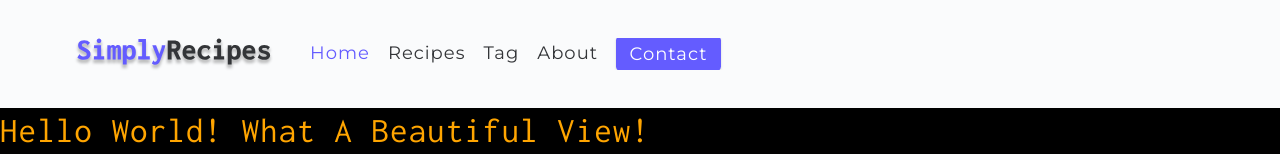
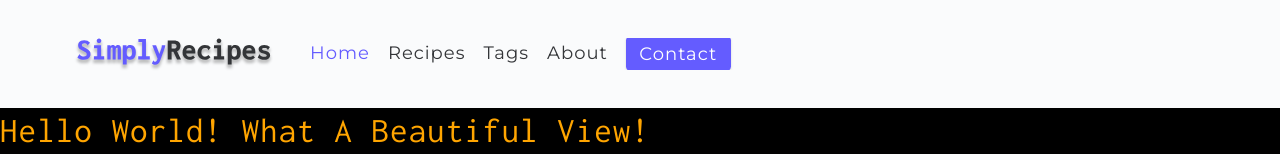
Before and after one commit to kenbom/recipe, a Gatsby site: page / in a window 1280 px wide. Shown: the top 160 px of the page. Built offline with nearby package versions, Linux system fonts and the light colour scheme; Gatsby itself is replaced by a stand-in of ours.

Commit message:
for test

```diff
--- a/src/components/Navbar.js
+++ b/src/components/Navbar.js
@@ -35,7 +35,7 @@
               Recipes
             </Link>
             <Link to="/tags" className="nav-link" activeClassName="active-link" onClick ={ () => { setShow(false) }}>
-              tag
+              tags
             </Link>
             <Link
               to="/about"
```
